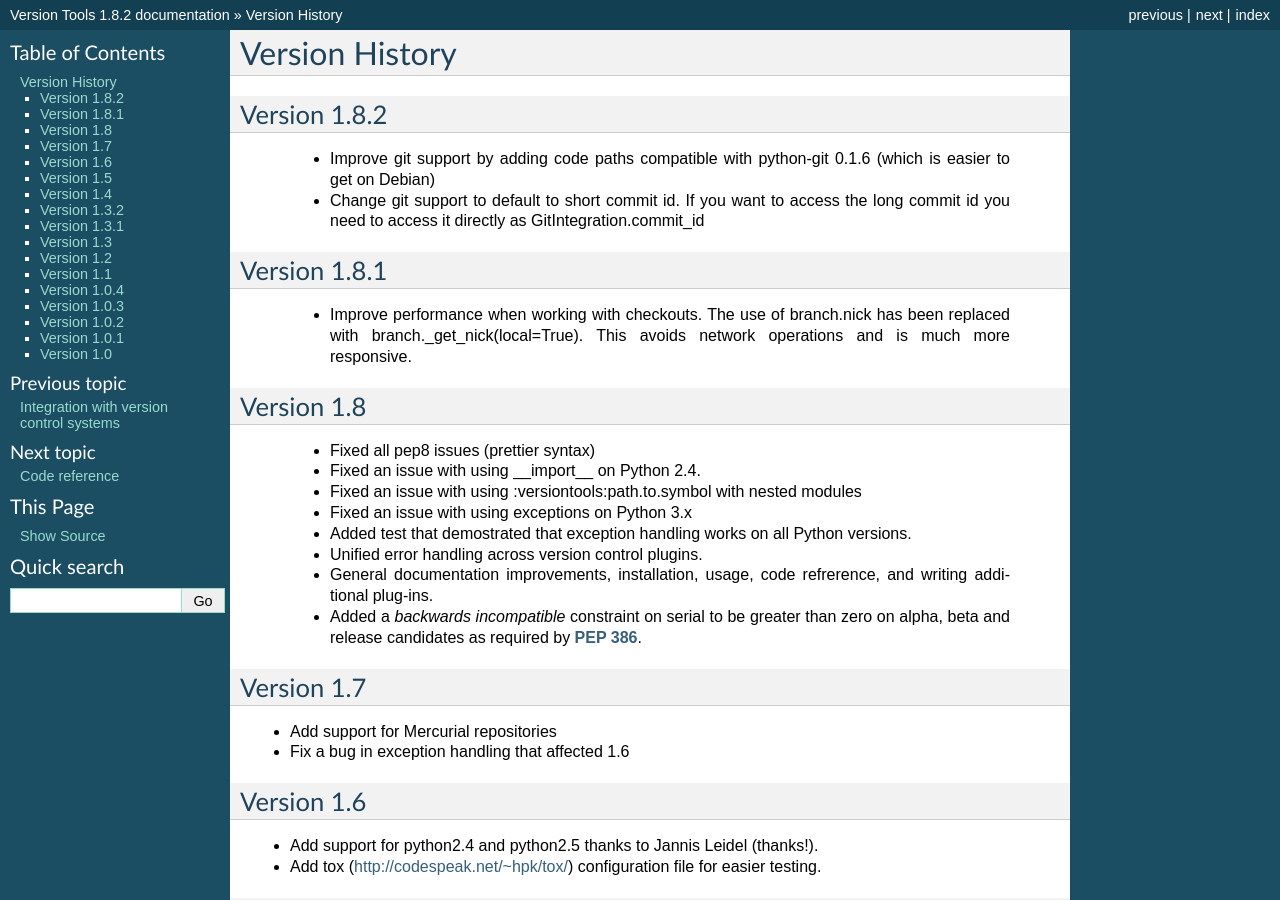
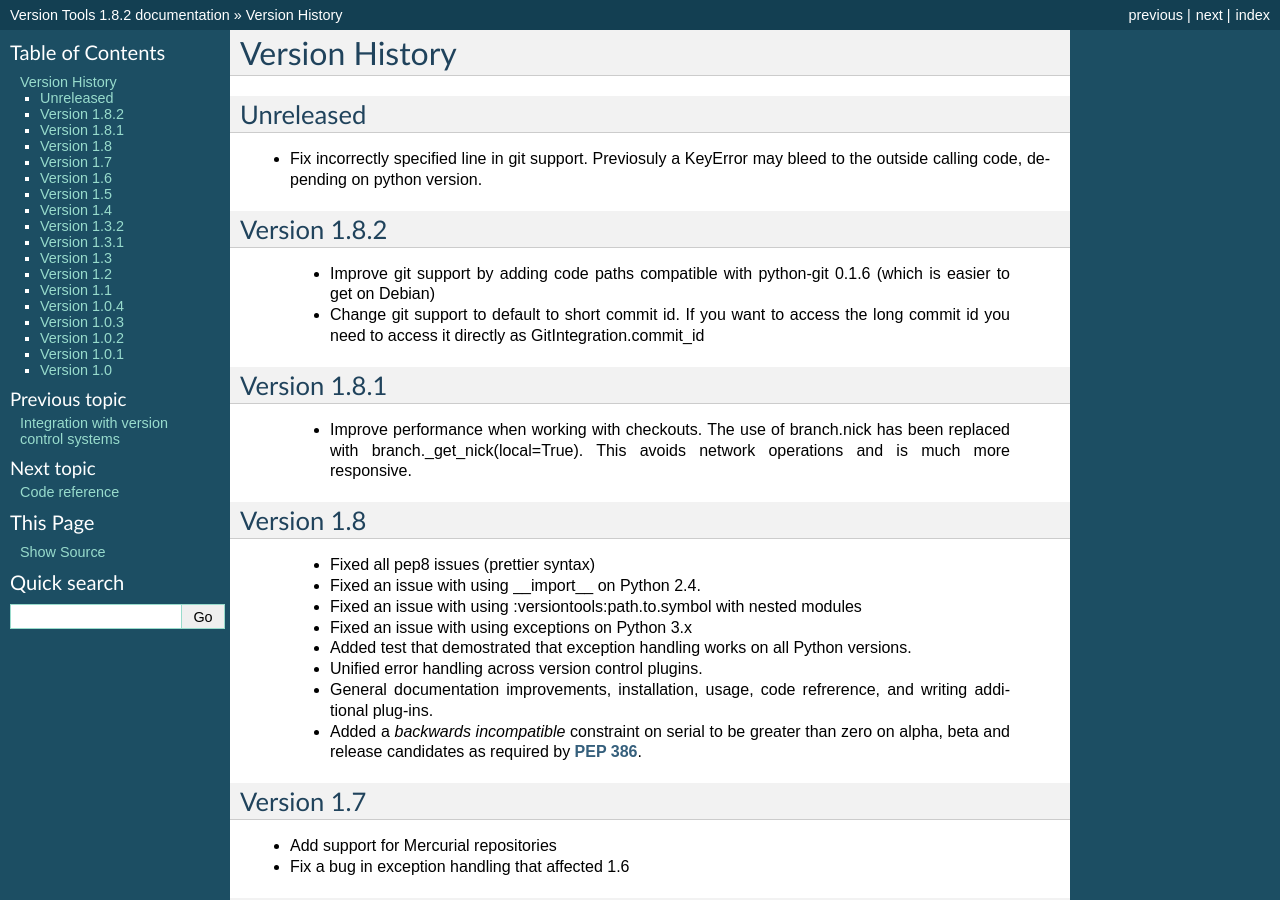
Before and after one commit to zyga/versiontools, a Sphinx documentation site: the page built from doc/changes.rst, in a window 1280 px wide and 900 px high. Built offline with Sphinx 7.4.7, drawn with Linux system fonts in a browser that asks for light colours.

Commit message:
Update documentation

```diff
--- a/doc/changes.rst
+++ b/doc/changes.rst
@@ -1,5 +1,11 @@
 Version History
 ***************
+
+Unreleased
+==========
+
+* Fix incorrectly specified line in git support. Previosuly a KeyError
+  may bleed to the outside calling code, depending on python version.
 
 .. _version_1_8_2:
 
```
